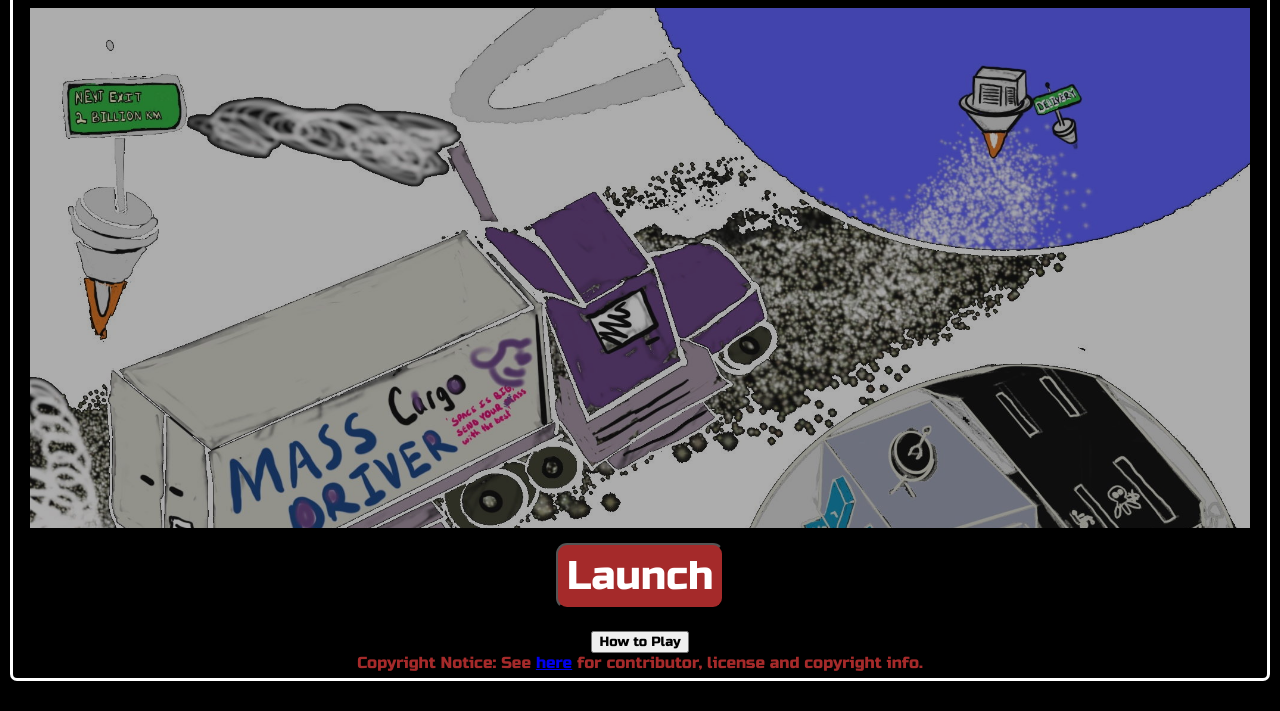
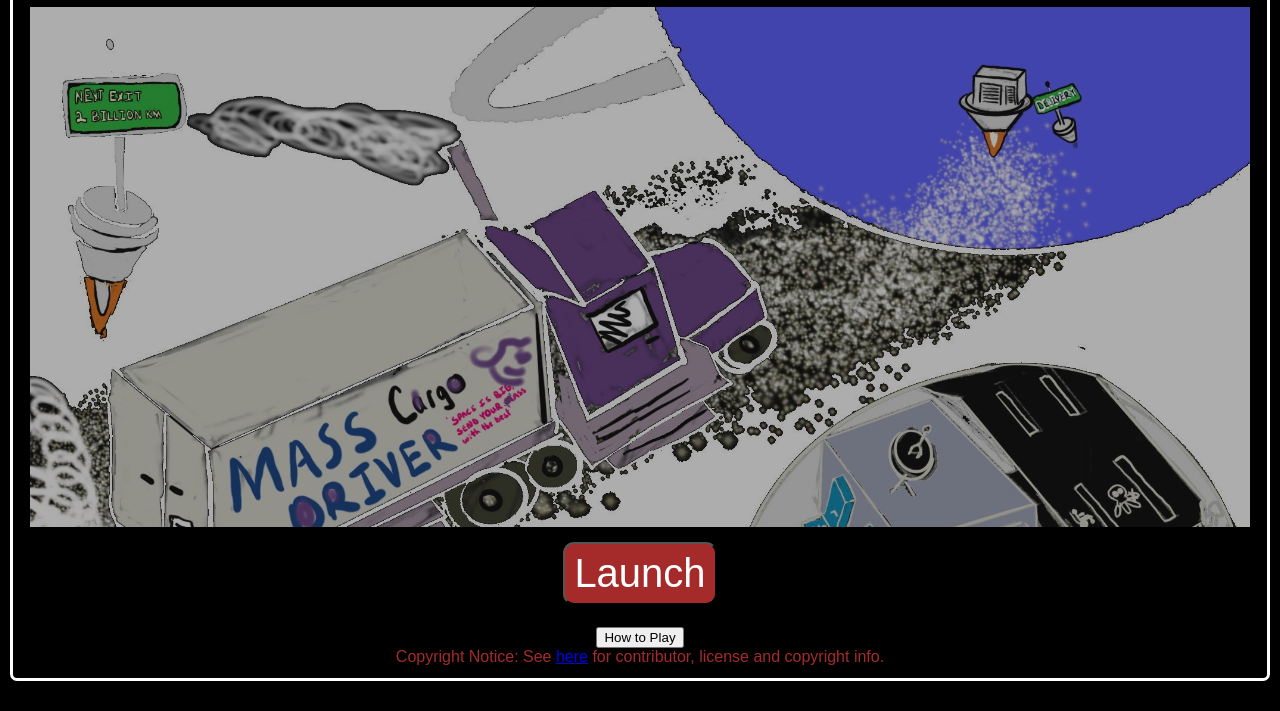
Before and after one commit to jelster/space-truckers, a website: page public/index.html in a window 1280 px wide. Shown: the part 89-800 px from the top of the page. Drawn offline with Linux system fonts and the light colour scheme.

Commit message:
switch to linking font from Google API

```diff
--- a/public/assets/index.css
+++ b/public/assets/index.css
@@ -1,10 +1,5 @@
 * {
-  font-family: 'RussoOne';
-}
-
-@font-face {
-  font-family: 'RussoOne';
-  src: url('./fonts/RussoOne-Regular.ttf');
+  font-family: 'RussoOne', sans-serif;
 }
 
 html,
--- a/public/index.html
+++ b/public/index.html
@@ -5,6 +5,7 @@
   <meta charset="utf-8">
   <meta name="viewport" content="width=device-width,initial-scale=1">
   <title>Space-Truckers: The Video Game!</title>
+  <link href="https://fonts.googleapis.com/css?family=Russo+One" rel="stylesheet">
   <link rel="stylesheet" href="./assets/index.css" type="text/css" />
   <link rel="manifest" href="./manifest.webmanifest" />
   <script>
```
Also changed, not shown: public/assets/fonts/RussoOne-Regular.ttf (deleted).
